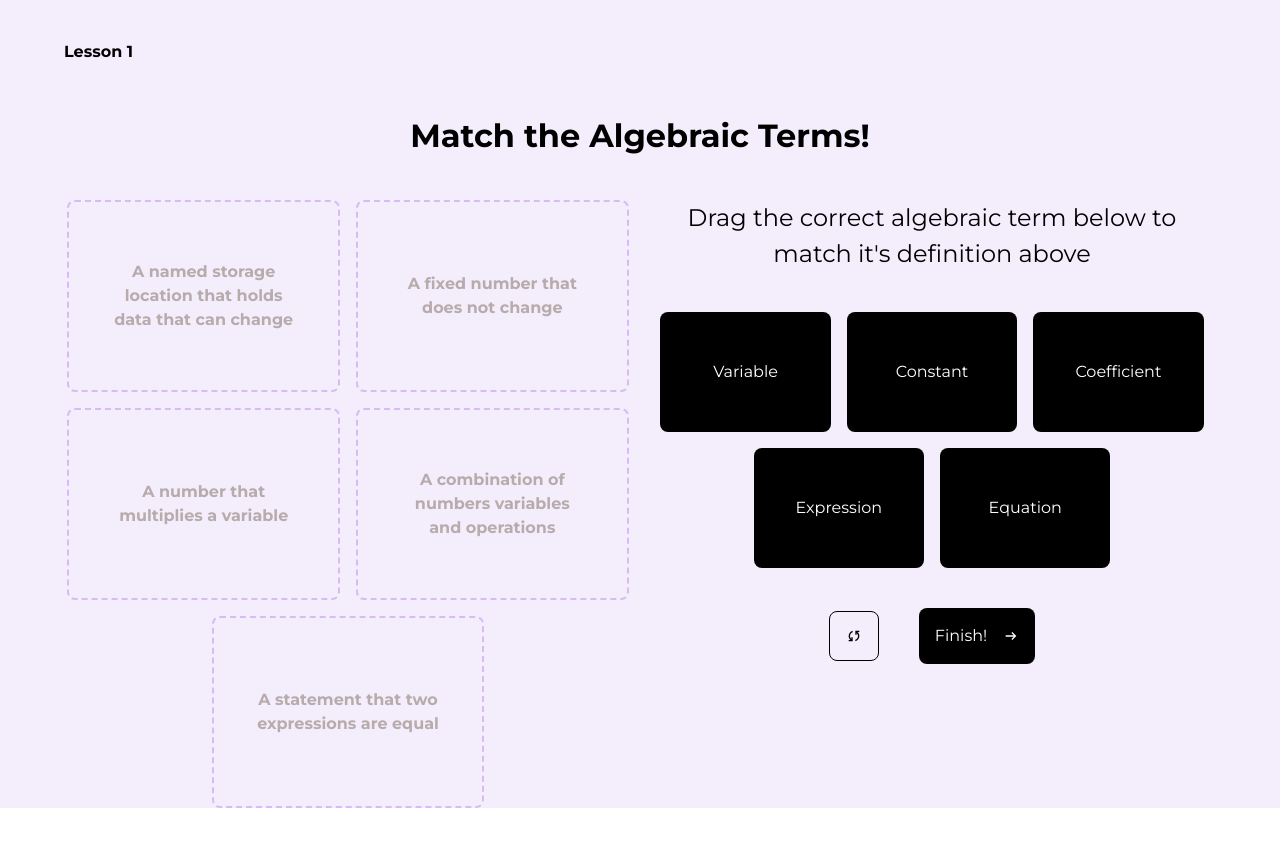
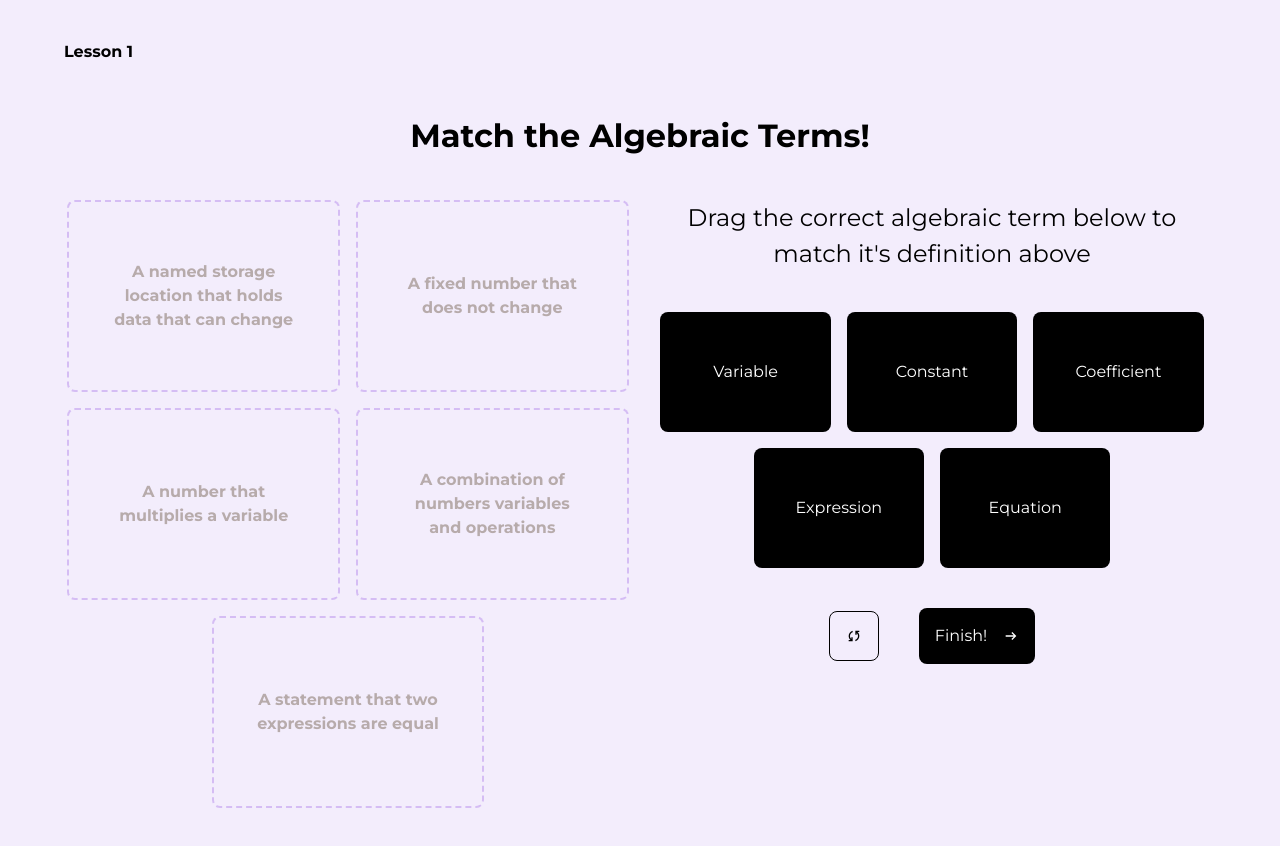
Before and after one commit to Deen-Abdultawab/quizApp, a Vue app: page /dad-quiz in a window 1280 px wide. Before the commit the page ends 808 px from the top, so only its background shows below. Built offline with nearby package versions, Linux system fonts and the light colour scheme.

Commit message:
padding fix on drag quiz

```diff
--- a/src/views/Quiz Pages/DragAndDropQuiz.vue
+++ b/src/views/Quiz Pages/DragAndDropQuiz.vue
@@ -1,5 +1,5 @@
 <template>
-    <section class="min-h-[100vh] pt-10 bg-[#f3edfc]">
+    <section class="min-h-[100vh] py-10 max-tab:pb-0 bg-[#f3edfc]">
         <div class="">
             <div class="basicFlex justify-between items-center w90">
                 <span class="font-bold">Lesson {{ lessonCount.toLocaleString() }}</span>
```
